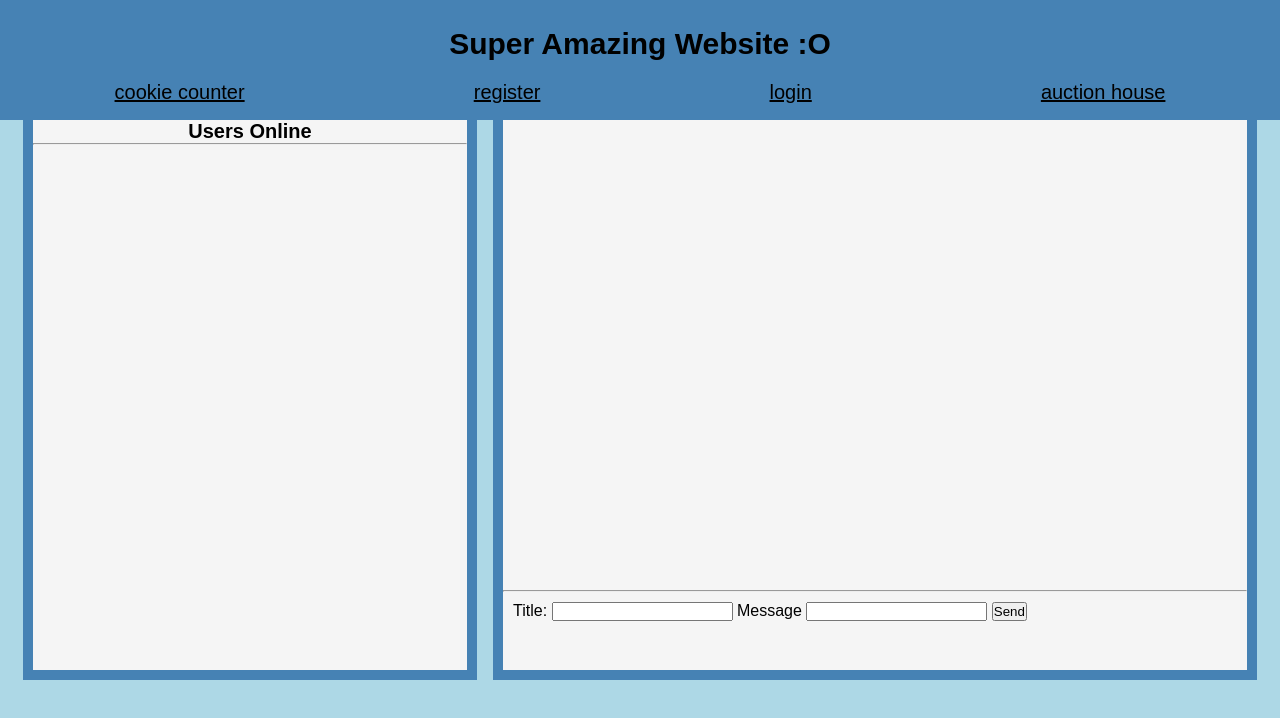
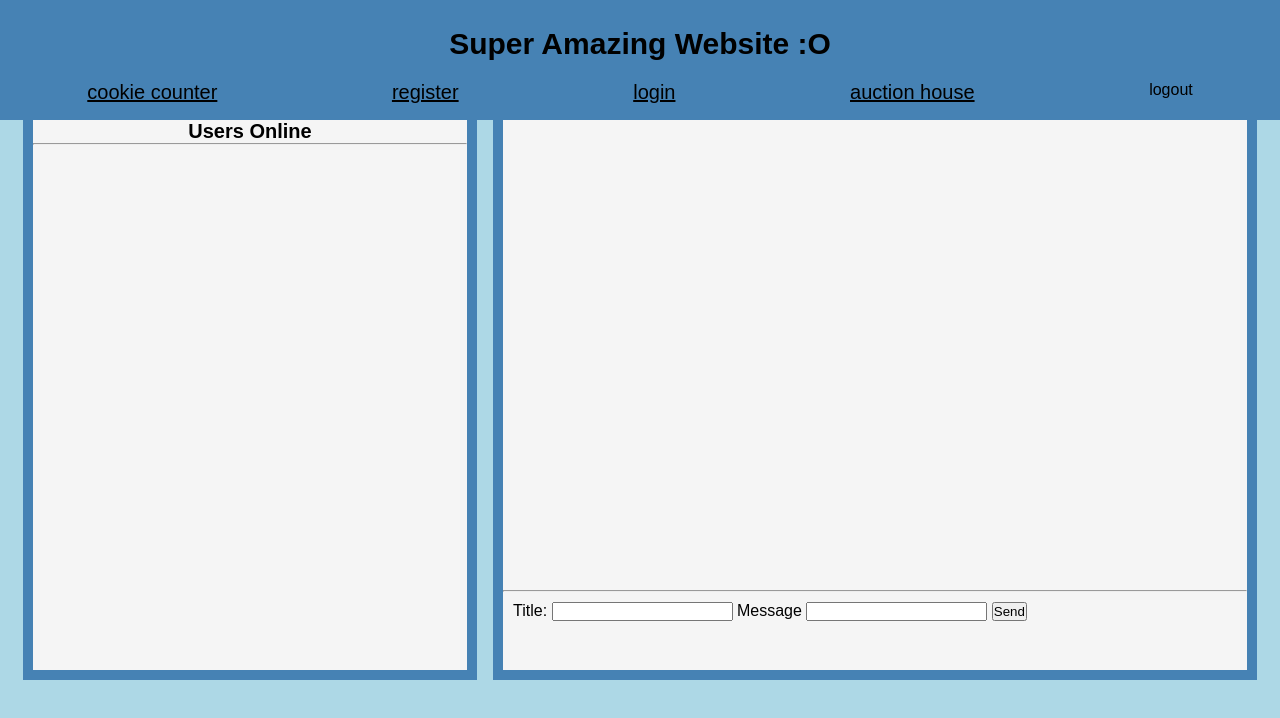
Before and after one commit to Leslie-Archibald/PenguinProdigies, a plain HTML site: page public/index.html in a window 1280 px wide. Drawn offline with Linux system fonts and the light colour scheme.

Commit message:
added logout button

```diff
--- a/public/index.html
+++ b/public/index.html
@@ -18,6 +18,7 @@
                     <a class="navLink flexItem" href="/register.html">register</a>
                     <a class="navLink flexItem" href="/login.html">login</a>
                     <a class="navLink flexItem" href="/auctionMain">auction house</a>
+                    <a class="flexItem button" id="logoutButton" onclick="logout()">logout</button>
                 </div>
             </div>
             <div class="pageContents flexBoxHor">
```
